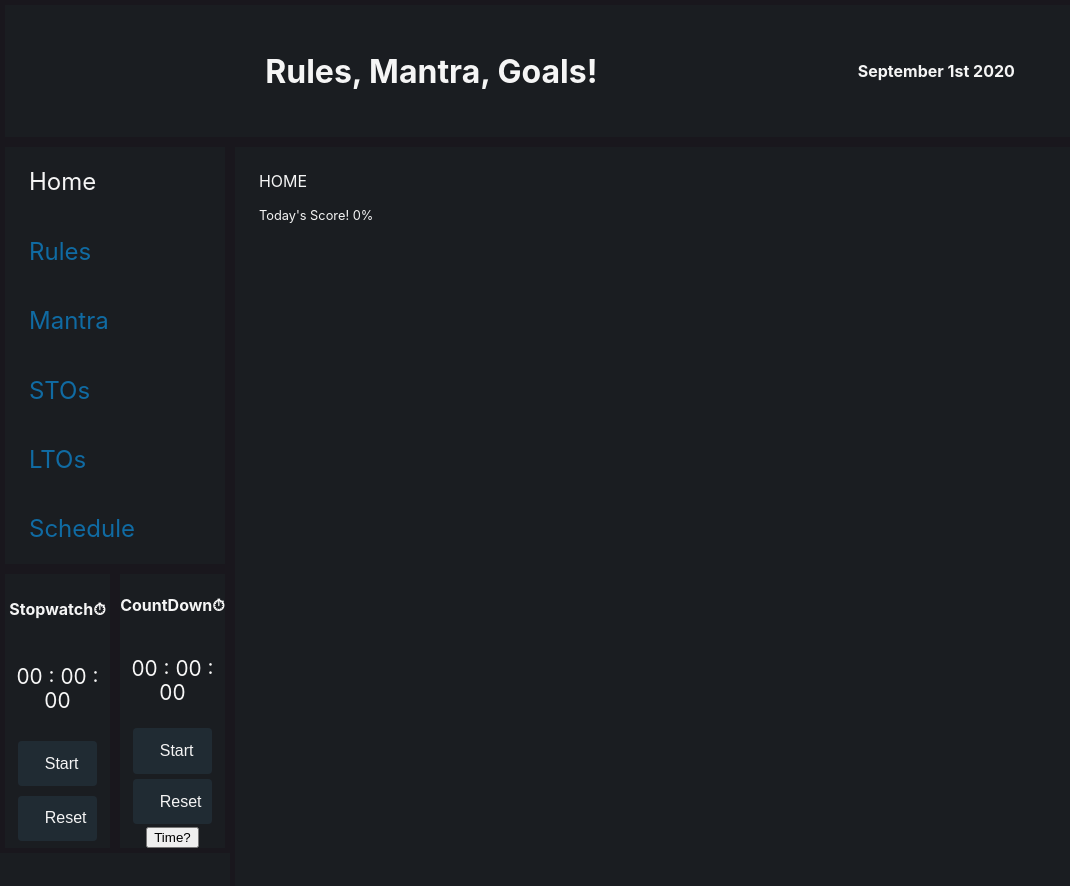
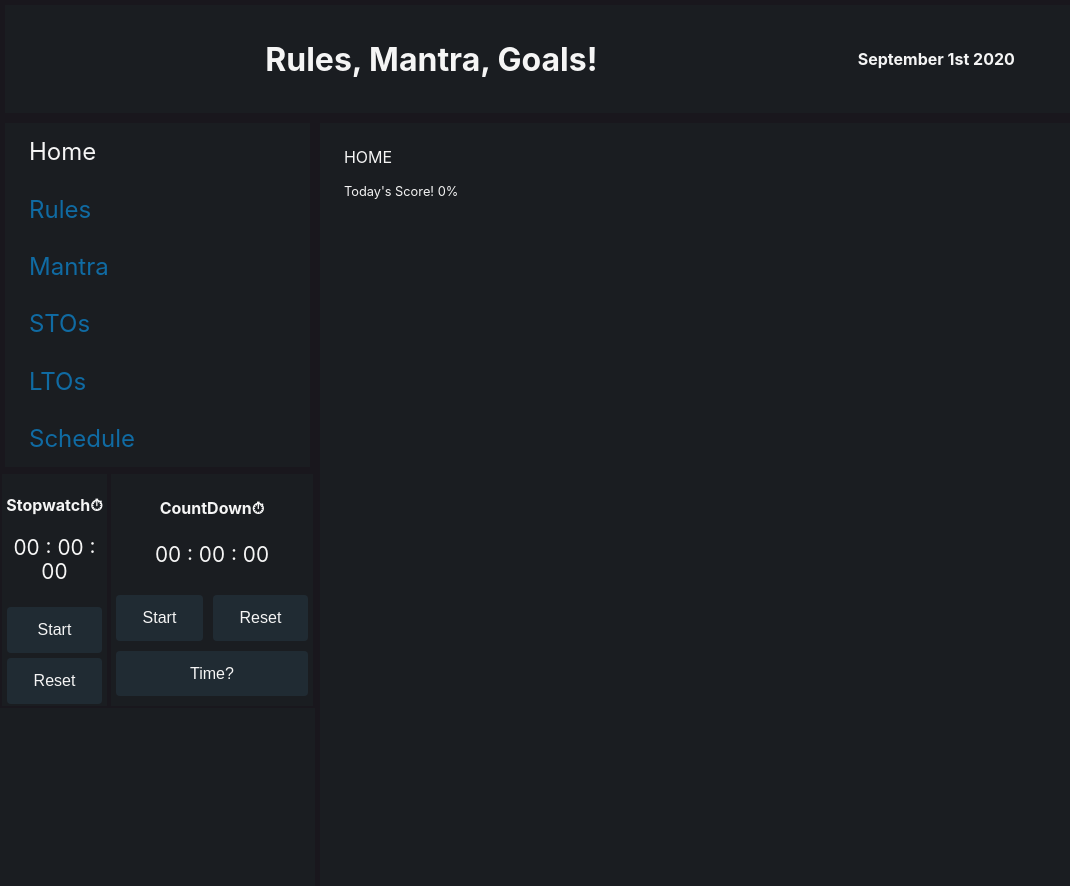
Before and after one commit to NWKendall/goals, a React (Create React App) app: page / in a window 1280 px wide. Shown: the top 886 px of the page, without its empty margins (0-1070 px from the left). Built offline with nearby package versions, Linux system fonts and the light colour scheme.

Commit message:
feature: countdown styled and functional - possible refresh glitch

```diff
--- a/src/App.css
+++ b/src/App.css
@@ -2,7 +2,7 @@
   background-color: rgb(26,29,33);
   display: grid;
   grid-template-columns: repeat(12, 1fr);
-  grid-template-rows: repeat(10, 1fr);
+  grid-template-rows: repeat(8, 1fr);
   /* grid-gap: 2px; */
   margin: auto;
 }
--- a/src/components/countdown/countdown.js
+++ b/src/components/countdown/countdown.js
@@ -38,7 +38,7 @@ const CountDown = () => {
         });
       }, 1000);
 
-      if (timer.seconds === 0 && timer.minutes) {
+      if (timer.seconds === 0 && timer.minutes > 0) {
         setTimer({
           ...timer,
           seconds: 60,
@@ -46,7 +46,7 @@ const CountDown = () => {
         });
       }
 
-      if (timer.seconds === 0 && timer.minutes && timer.hours) {
+      if (timer.seconds === 0 && timer.minutes > 0 && timer.hours > 0 ) {
         setTimer({
           ...timer,
           seconds: 60,
@@ -55,14 +55,14 @@ const CountDown = () => {
         });
       }
       if (timer.seconds === 0 && timer.minutes === 0 && timer.hours === 0) {
-        reset()
+        toggle();
       }
     } else if (isActive && timer.seconds !== 0) {
       clearInterval(interval);
     }
 
     return () => clearInterval(interval);
-  }, [isActive, timer]);
+  }, [isActive, timer.seconds]);
 
   const onSubmit = (data) => {
     setTimer({
@@ -71,7 +71,7 @@ const CountDown = () => {
       minutes: Number(data.minsInput) || 0,
       hours: Number(data.hoursInput) || 0,
     });
-    showForm(false)
+    showForm(false);
   };
 
   let hrs = ("0" + timer.hours).slice(-2),
@@ -84,6 +84,7 @@ const CountDown = () => {
         <p className="cdDisplay">
           {hrs} : {mins} : {secs}
         </p>
+        <div style={{display: "flex"}}>
         {!isActive ? (
           <button className="cdbtnStyle" onClick={() => toggle()}>
             Start
@@ -97,12 +98,15 @@ const CountDown = () => {
         <button className="cdbtnStyle" onClick={() => reset()}>
           Reset
         </button>
-      <button onClick={() => showForm(!form)}>Time?</button>
+        </div>
+        <button className="cdbtnStyle" onClick={() => showForm(!form)}>
+          Time?
+        </button>
+        <div>
           {form ? (
-      <div>
             <form className="cdFormStyle" onSubmit={handleSubmit(onSubmit)}>
               <label className="cdLabelStyle">
-              hrs
+                H
                 <input
                   type="number"
                   className="inputStyle"
@@ -114,7 +118,7 @@ const CountDown = () => {
                 />
               </label>
               <label className="cdLabelStyle">
-              min
+                M
                 <input
                   type="number"
                   className="inputStyle"
@@ -126,7 +130,7 @@ const CountDown = () => {
                 />
               </label>
               <label className="cdLabelStyle">
-              sec
+                S
                 <input
                   type="number"
                   className="inputStyle"
@@ -137,12 +141,12 @@ const CountDown = () => {
                   max="60"
                 />
               </label>
-            <button type="submit" className="cdSubmitStyle">
+              <button type="submit" style={{backgroundColor: "#106ba3"}} className="cdbtnStyle">
                 Submit
               </button>
             </form>
+          ) : null}
         </div>
-        ) : null}
     </div>
   );
 };
--- a/src/components/countdown/countdown.styles.css
+++ b/src/components/countdown/countdown.styles.css
@@ -1,18 +1,15 @@
 .countDownContainer {
-    grid-column: 2 / 3;
+    display: grid;
+    grid-column: 2 / 2;
     grid-row: 5 / 7;
-    display: flex;
-    flex-direction: column;
-    justify-content: space-evenly;
     align-items: center;
-    border: 5px solid #19171D;
-
-
+    border: 2.5px solid #19171D;
 }
 
 .cdtitle {
     color: whitesmoke;
-    /* border: 1px solid pink; */
+    text-align: center;
+    margin-bottom: 0;
 }
 
 .cdDisplay {
@@ -23,7 +20,6 @@
 }
 
 .cdbtnStyle {
-    width: 75%;
     background-color: #202b33;
     outline: none;
     border: solid 1px transparent;
@@ -33,38 +29,35 @@
     font-size: 1rem;
     margin: 2.5px 5px;
     cursor: pointer;
-
-
 }
 .cdbtnStyle:hover {
     background-color: #106ba3;
     border: solid 1px transparent;
-    color: #202b33;
-
+    color: #202b33
 }
 
+/* Drop down not working proper */
 .cdFormStyle {
-    display: grid;
-    border: 1px solid pink;
-    z-index: 9999;
+    display: flex;
+    position: absolute;
+    left: 14.5em;
+    background-color: #202b33;
+    border: 5px solid #19171D;
 
+    flex-direction: column;
+    justify-content: center;
+    margin-top: 0.5em;;
+
+    /* border: 1px solid pink; */
 }
 
 .cdLabelStyle {
     color: whitesmoke;
-    display: grid;
+    display: flex;
     flex-direction: column;
-    border: 1px solid pink;
+    align-items: center;
 }
 
 .inputStyle {
-    width: 50%;
-    border: 1px solid blue;
-
+    width: 60%;
 }
-
-.cdSubmitStyle {
-    width: 100%;
-    border: 1px solid pink;
-
-}
--- a/src/components/home/home.styles.css
+++ b/src/components/home/home.styles.css
@@ -64,5 +64,4 @@
 
 div div p {
     font-size: 0.8rem;
-
 }
--- a/src/components/timer/timer.styles.css
+++ b/src/components/timer/timer.styles.css
@@ -1,29 +1,25 @@
 .stopwatchContainer {
+    display: grid;
     grid-column: 1 / 1;
     grid-row: 5 / 7;
-    display: flex;
-    flex-direction: column;
-    justify-content: space-evenly;
     align-items: center;
-    border: 5px solid #19171D;
-
-
+    border: 2.5px solid #19171D;
 }
 
 .title {
     color: whitesmoke;
-    /* border: 1px solid pink; */
+    text-align: center;
+    margin-bottom: 0;
 }
 
 .timerDisplay {
     color: whitesmoke;
     text-align: center;
     font-size: 1.3rem;
-
+    /* border: 1px solid pink; */
 }
 
 .btnStyle {
-    width: 75%;
     background-color: #202b33;
     outline: none;
     border: solid 1px transparent;
```
Also changed, not shown: src/components/home/home.js (+11 -11 lines), src/components/timer/timer.js (+12 -4 lines). Lines whose indentation alone changed are shown as unchanged.
